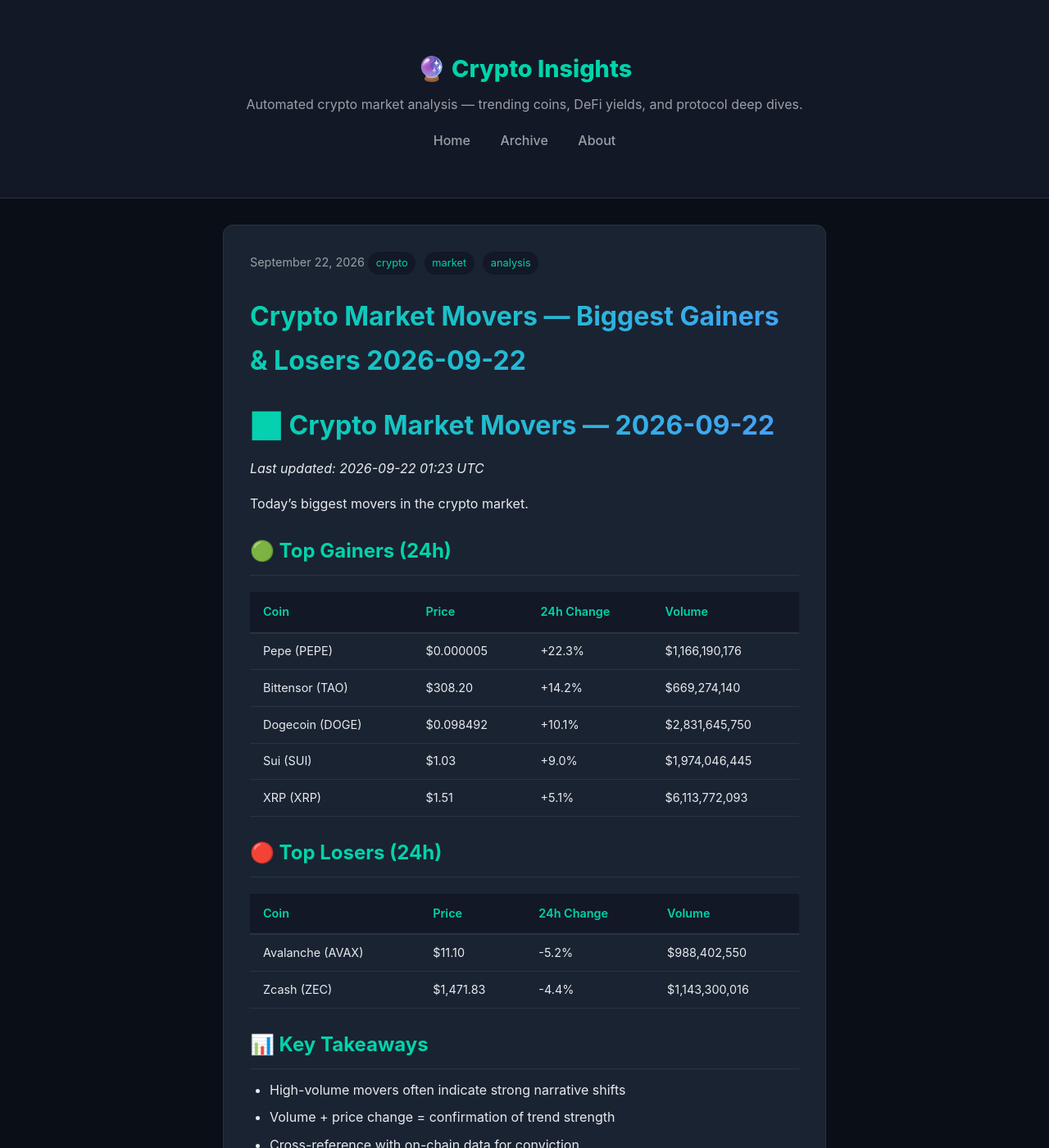
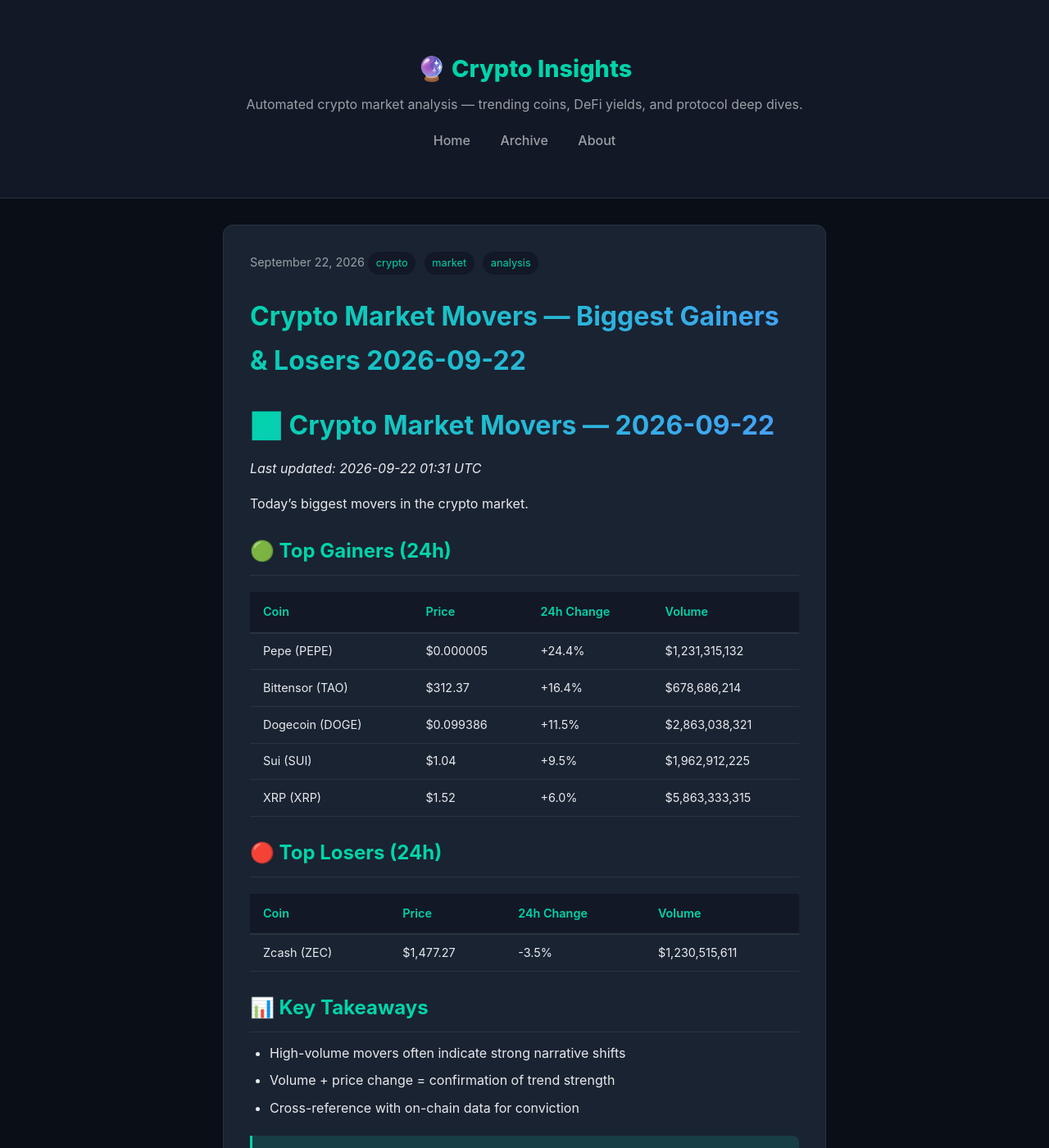
Before and after one commit to alexcipher-CRE/crypto-insights, a Jekyll site: the page built from _posts/2026-09-22-market-movers.md, in a window 1280 px wide and 1400 px high. Shown: the whole window at 82% size. Built offline with Jekyll 4.4.1, drawn with Linux system fonts in a browser that asks for light colours.

Commit message:
🚀 Auto-update: 7 posts

```diff
--- a/_posts/2026-09-22-market-movers.md
+++ b/_posts/2026-09-22-market-movers.md
@@ -6,7 +6,7 @@ tags: [crypto, market, analysis]
 
 # 📈 Crypto Market Movers — 2026-09-22
 
-*Last updated: 2026-09-22 01:23 UTC*
+*Last updated: 2026-09-22 01:31 UTC*
 
 Today's biggest movers in the crypto market.
 
@@ -14,18 +14,17 @@ Today's biggest movers in the crypto market.
 
 | Coin | Price | 24h Change | Volume |
 |------|-------|-------------|--------|
-| Pepe (PEPE) | $0.000005 | +22.3% | $1,166,190,176 |
-| Bittensor (TAO) | $308.20 | +14.2% | $669,274,140 |
-| Dogecoin (DOGE) | $0.098492 | +10.1% | $2,831,645,750 |
-| Sui (SUI) | $1.03 | +9.0% | $1,974,046,445 |
-| XRP (XRP) | $1.51 | +5.1% | $6,113,772,093 |
+| Pepe (PEPE) | $0.000005 | +24.4% | $1,231,315,132 |
+| Bittensor (TAO) | $312.37 | +16.4% | $678,686,214 |
+| Dogecoin (DOGE) | $0.099386 | +11.5% | $2,863,038,321 |
+| Sui (SUI) | $1.04 | +9.5% | $1,962,912,225 |
+| XRP (XRP) | $1.52 | +6.0% | $5,863,333,315 |
 
 ## 🔴 Top Losers (24h)
 
 | Coin | Price | 24h Change | Volume |
 |------|-------|-------------|--------|
-| Avalanche (AVAX) | $11.10 | -5.2% | $988,402,550 |
-| Zcash (ZEC) | $1,471.83 | -4.4% | $1,143,300,016 |
+| Zcash (ZEC) | $1,477.27 | -3.5% | $1,230,515,611 |
 
 ## 📊 Key Takeaways
 
```
Also changed, not shown: _posts/2026-09-22-defi-yields.md (+1 -1 lines), _posts/2026-09-22-trending-coins.md (+1 -1 lines), _posts/index.md (+1 -1 lines).
